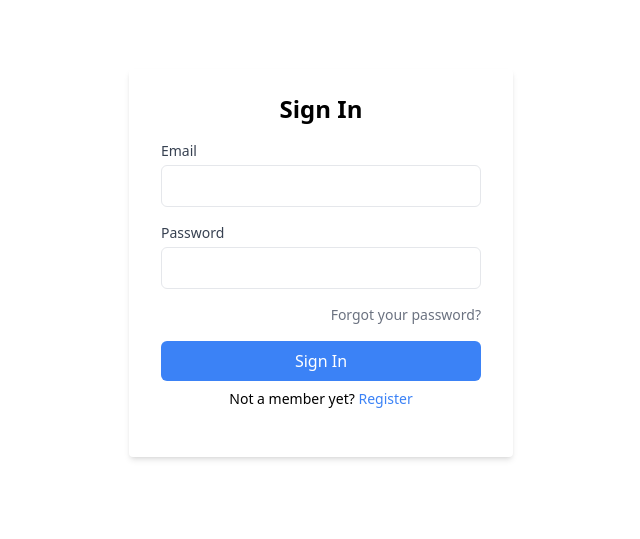
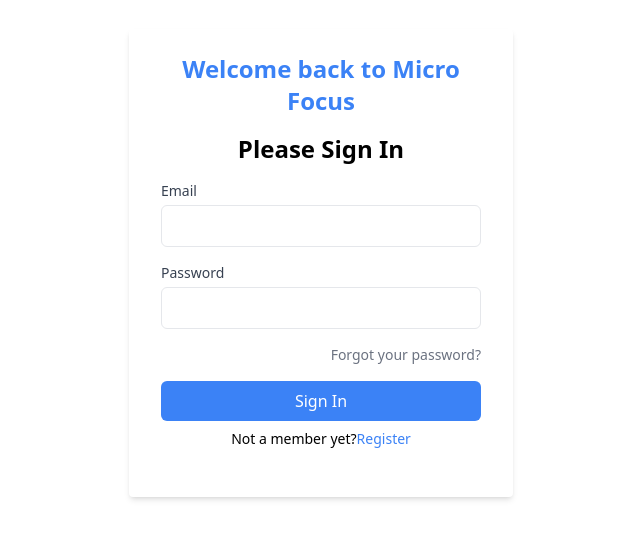
Before and after one commit to mwayandau1/accessKeyManager, a React (Vite) app in the folder frontend/: page / in a window 1280 px wide. Shown: the part 129-668 px from the top of the page, without its empty margins (319-959 px from the left). Built offline with nearby package versions, Linux system fonts and the light colour scheme; the HTML template or start-up script is replaced by a standard one.

Commit message:
Added a login heading message

```diff
--- a/frontend/src/pages/Login.jsx
+++ b/frontend/src/pages/Login.jsx
@@ -38,7 +38,10 @@
   return (
     <div className="container mx-auto flex justify-center items-center h-screen">
       <div className="bg-white shadow-md rounded px-8 pt-6 pb-8 mb-4 w-96">
-        <h2 className="text-2xl font-bold mb-4 text-center">Sign In</h2>
+        <h2 className="text-2xl font-bold mb-4 text-center text-blue-500">
+          Welcome back to Micro Focus
+        </h2>
+        <h2 className="text-2xl font-bold mb-4 text-center"> Please Sign In</h2>
         {message && <p className="text-center mb-4 text-red-500">{message}</p>}
         <form onSubmit={handleLogin}>
           <InputField
@@ -65,7 +68,7 @@
           </p>
           <CustomButton>Sign In</CustomButton>
 
-          <p className="mt-2 mb-4 text-sm text-center">
+          <p className="mt-2 mb-4 text-sm text-center flex justify-center">
             Not a member yet?{" "}
             <Link to="/register" className="text-blue-500 hover:underline">
               Register
```
